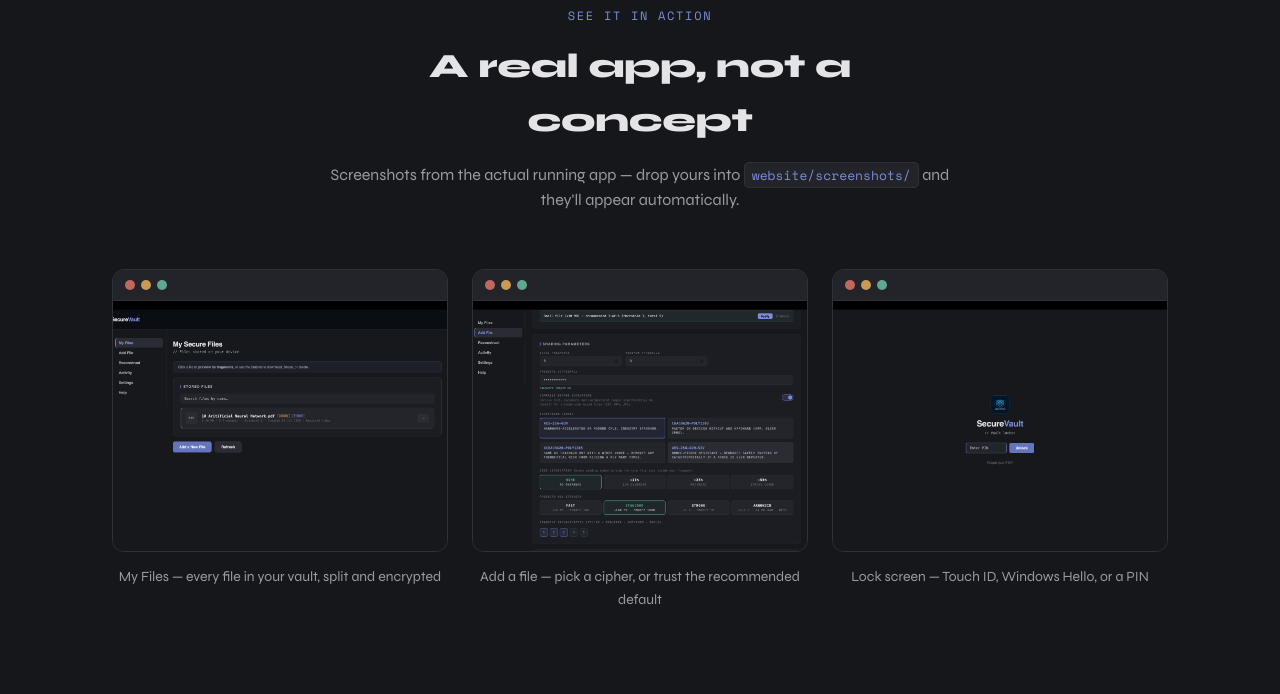
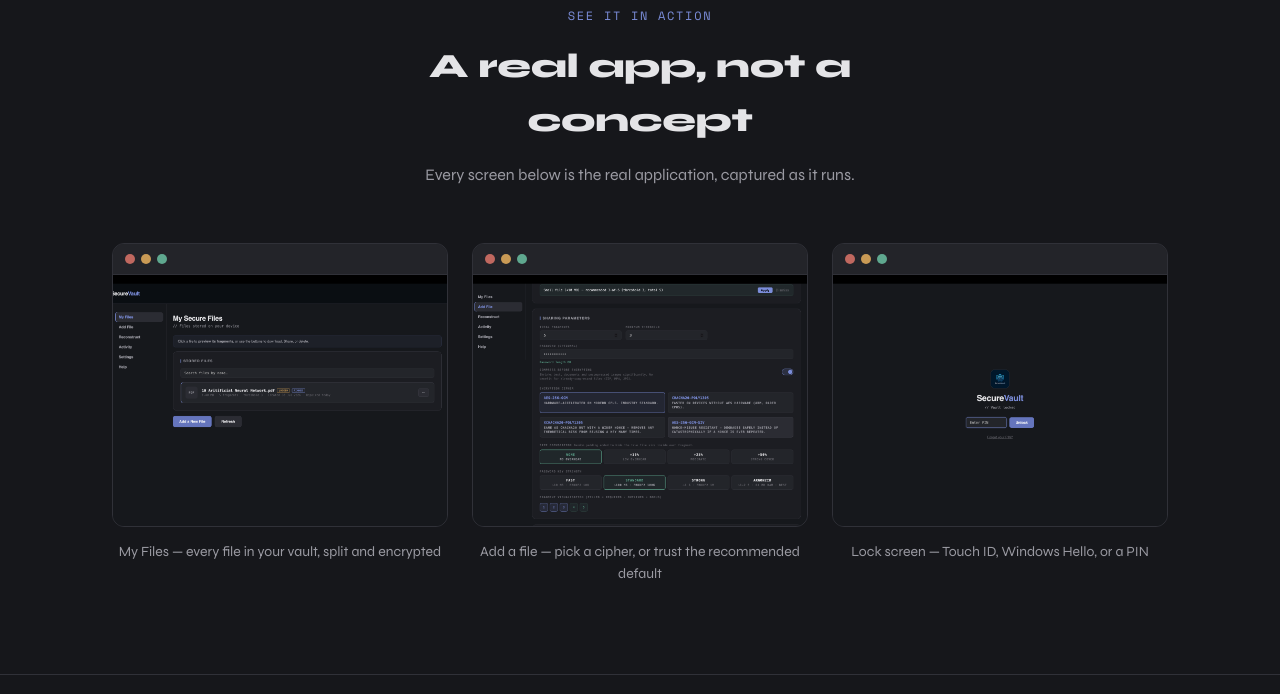
Before and after one commit to SayPing02/SecureVault, a website built with Vite: page website/index.html in a window 1280 px wide. Shown: the part 1629-2323 px from the top of the page. Built offline with nearby package versions, Linux system fonts and the light colour scheme.

Commit message:
Website Updatedd

```diff
--- a/website/index.html
+++ b/website/index.html
@@ -408,7 +408,7 @@
     <div class="section-head">
       <span class="section-label">See it in action</span>
       <h2>A real app, not a concept</h2>
-      <p>Screenshots from the actual running app — drop yours into <code>website/screenshots/</code> and they'll appear automatically.</p>
+      <p>Every screen below is the real application, captured as it runs.</p>
     </div>
     <div class="shots-grid">
       <figure class="screenshot-frame">
```
Also changed, not shown: website/team/member-5.jpg (added).
